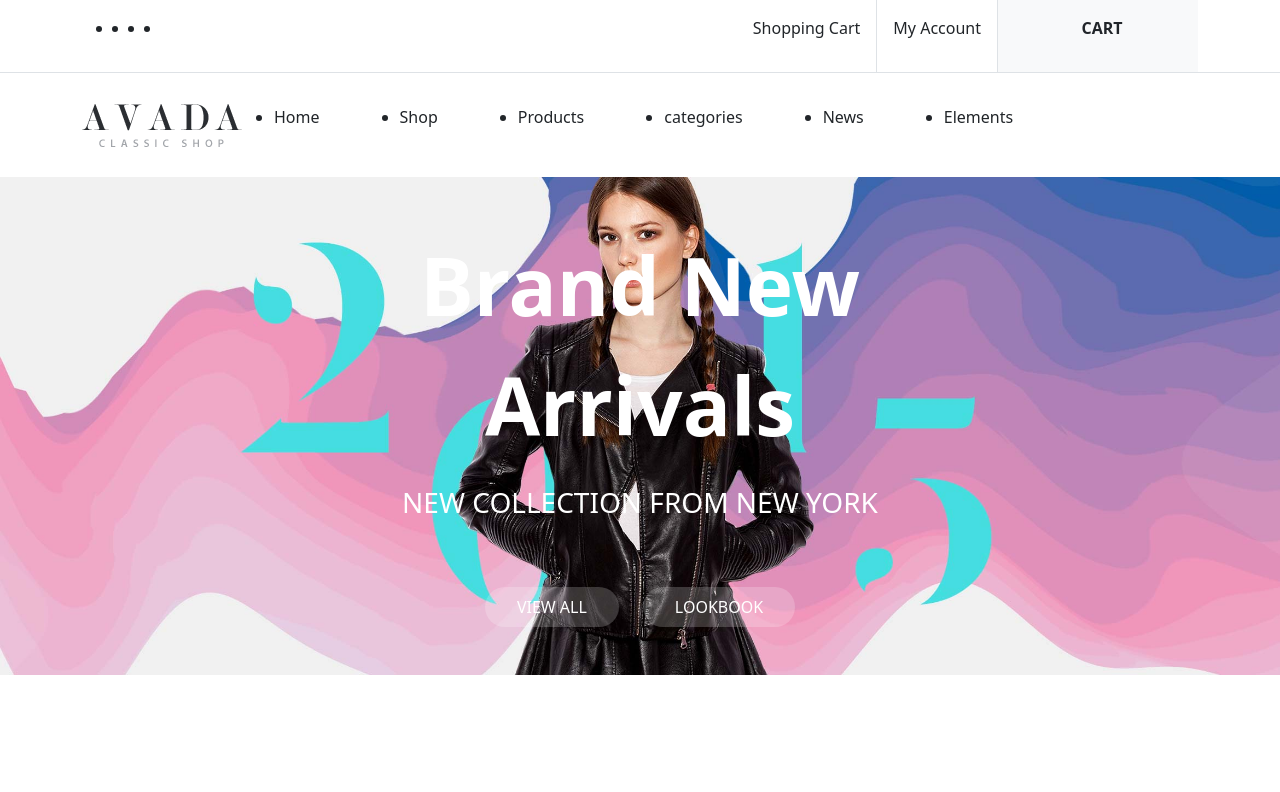
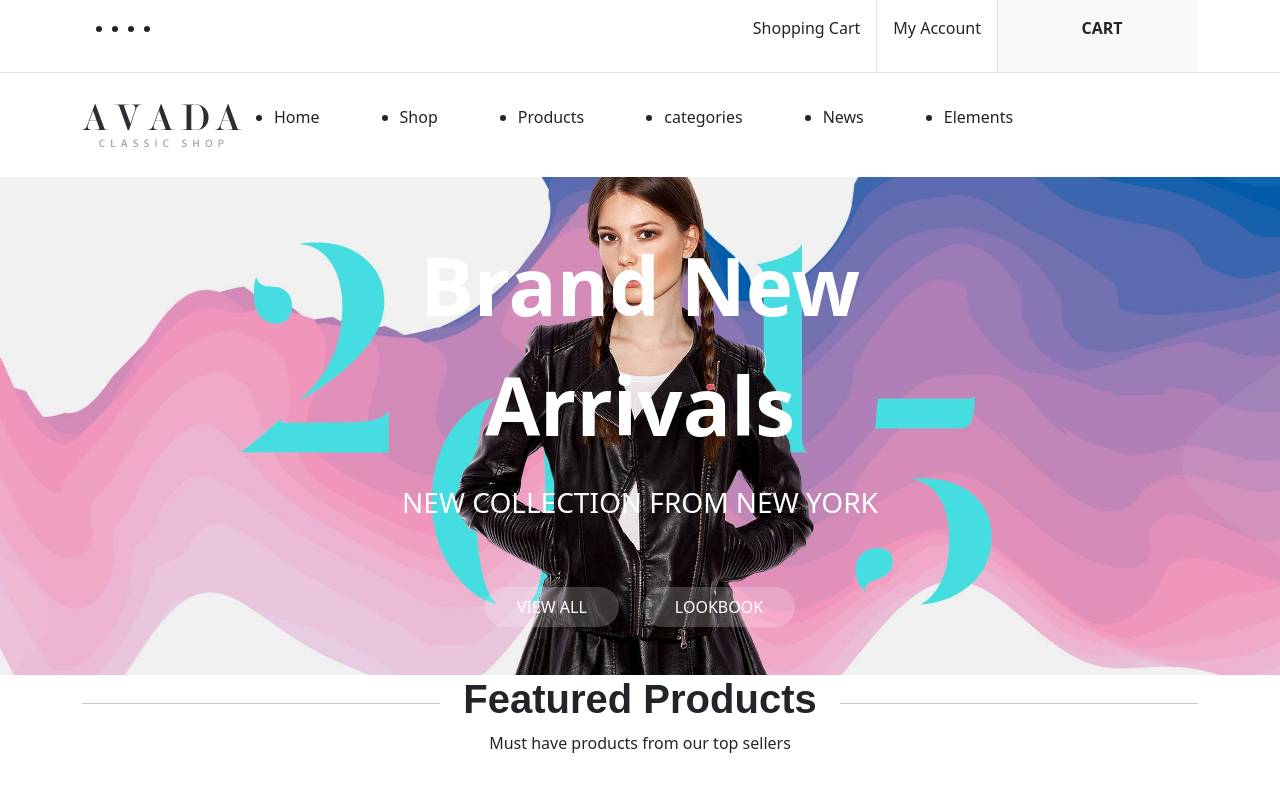
Before and after one commit to anashamimi/proj-html-vuejs, a Vue app: page / in a window 1280 px wide. Shown: the top 792 px of the page. Built offline with nearby package versions, Linux system fonts and the light colour scheme; the HTML template or start-up script is replaced by a standard one.

Commit message:
add component sectionTitle for all titles in the main

```diff
--- a/src/components/MainComponent.vue
+++ b/src/components/MainComponent.vue
@@ -1,15 +1,19 @@
 <template>
-    <Carousel/>
+    <Carousel />
+    <SectionTitle :title="'Featured Products'" :subTitle="'Must have products from our top sellers'"/>
+
 </template>
 
 <script>
 import Carousel from './Carousel.vue';
-    export default {
-        name: 'MainComponent',
-        components: {
-            Carousel
-        }
+import SectionTitle from './SectionTitle.vue';
+export default {
+    name: 'MainComponent',
+    components: {
+        Carousel,
+        SectionTitle
     }
+}
 </script>
 
 <style lang="scss" scoped>
--- /dev/null
+++ b/src/components/SectionTitle.vue
@@ -0,0 +1,28 @@
+<template>
+    <div class="container">
+        <div class="d-flex align-items-center justify-content-between">
+            <hr>
+            <h2 class="text-center fw-bolder fs-1">{{ title }}</h2>
+            <hr>
+        </div>
+        <p class="text-center">{{ subTitle }}</p>
+    </div>
+</template>
+
+<script>
+    export default {
+        name: 'SectionTitle',
+        props: ['title', 'subTitle'],
+    }
+</script>
+
+<style lang="scss" scoped>
+hr {
+    color: var(--grey);
+    width: calc(100% / 2 - 200px);
+}
+
+h2{
+    font-family: 'Montserrat', sans-serif;
+}
+</style>
```
